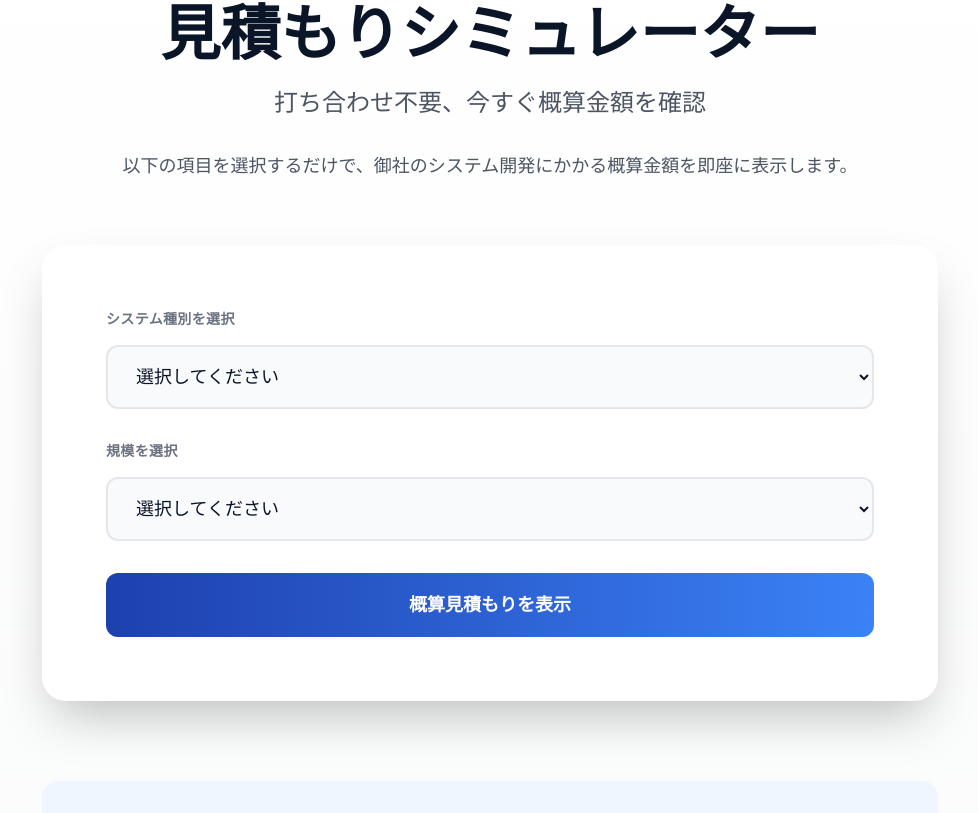
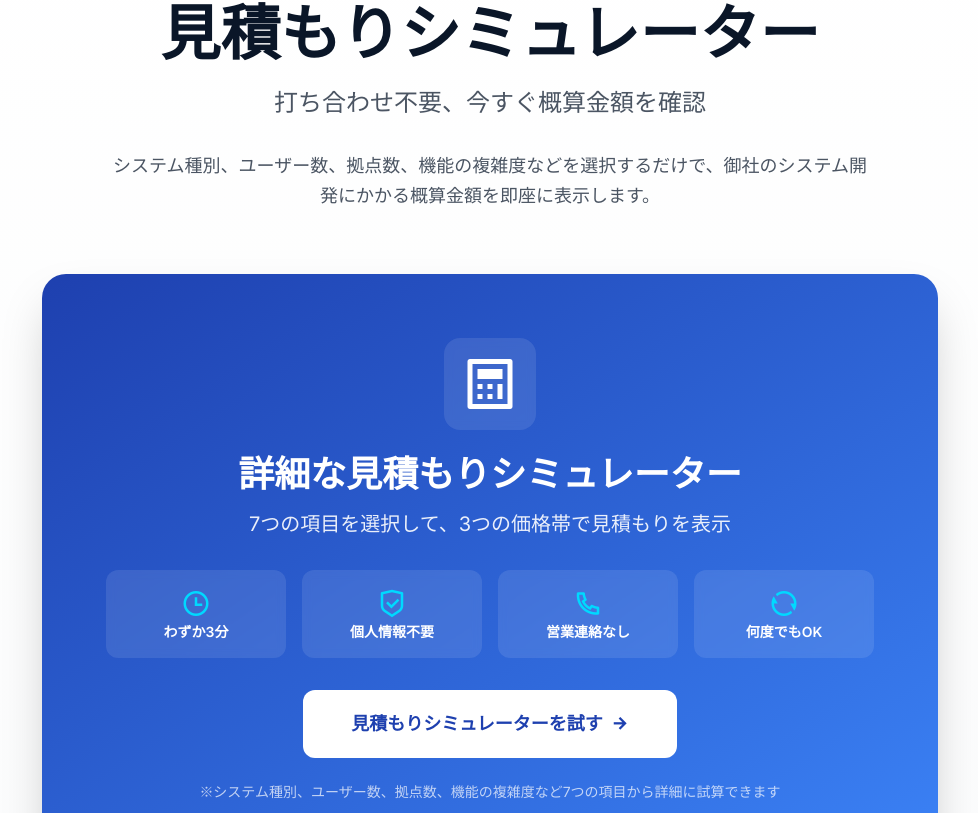
Before and after one commit to KEIDAI-TechTime/new-AI-site, a React (Vite) app: page / in a window 1280 px wide. Shown: the part 6503-7316 px from the top of the page, without its empty margins (150-1128 px from the left). Built offline with nearby package versions, Linux system fonts and the light colour scheme.

Commit message:
Replace home page simulator with link to detailed version
- Remove duplicate simple simulator from home page
- Add CTA card linking to /simulator page
- Users can access the full detailed simulator with 7 parameters
- Prevents user confusion with multiple simulator versions

```diff
--- a/src/pages/home/components/Simulator.tsx
+++ b/src/pages/home/components/Simulator.tsx
@@ -1,43 +1,6 @@
-import { useState } from 'react';
+import { Link } from 'react-router-dom';
 
 export default function Simulator() {
-  const [systemType, setSystemType] = useState('');
-  const [scale, setScale] = useState('');
-  const [estimate, setEstimate] = useState<number | null>(null);
-
-  const systemTypes = [
-    '文書管理システム',
-    '在庫管理システム',
-    '顧客・販売管理システム',
-    '購買・調達管理システム',
-    '経営ダッシュボード（BI）',
-    '生産管理システム',
-    '倉庫・物流管理システム',
-    '人事・給与システム',
-    '原価・会計システム'
-  ];
-
-  const scales = [
-    { value: 'small', label: '小規模（基本機能のみ）', multiplier: 1 },
-    { value: 'medium', label: '標準規模（一般的な機能要件）', multiplier: 1.8 },
-    { value: 'large', label: '大規模（高度な機能・複雑な要件）', multiplier: 3 }
-  ];
-
-  const basePrice = 2800000; // 280万円
-
-  const calculateEstimate = () => {
-    if (!systemType || !scale) {
-      alert('システム種別と規模を選択してください');
-      return;
-    }
-
-    const scaleData = scales.find(s => s.value === scale);
-    if (scaleData) {
-      const price = Math.round(basePrice * scaleData.multiplier / 10000) * 10000;
-      setEstimate(price);
-    }
-  };
-
   return (
     <section id="simulator" className="py-32 bg-gradient-to-b from-white to-gray-50">
       <div className="max-w-7xl mx-auto px-6">
@@ -50,72 +13,55 @@ export default function Simulator() {
             打ち合わせ不要、今すぐ概算金額を確認
           </p>
           <p className="text-lg text-gray-600 max-w-3xl mx-auto leading-relaxed">
-            以下の項目を選択するだけで、御社のシステム開発にかかる概算金額を即座に表示します。
+            システム種別、ユーザー数、拠点数、機能の複雑度などを選択するだけで、御社のシステム開発にかかる概算金額を即座に表示します。
           </p>
         </div>
 
-        {/* Simulator Card */}
-        <div className="max-w-4xl mx-auto bg-white rounded-3xl shadow-2xl p-10 lg:p-16 space-y-8">
-          {/* System Type Selection */}
-          <div className="space-y-4">
-            <label className="block text-sm font-bold text-gray-500 uppercase tracking-wide">
-              システム種別を選択
-            </label>
-            <select
-              value={systemType}
-              onChange={(e) => setSystemType(e.target.value)}
-              className="w-full h-16 px-6 text-lg text-[#0A1628] bg-gray-50 border-2 border-gray-200 rounded-xl focus:outline-none focus:border-[#3B82F6] transition-colors duration-300 cursor-pointer"
-            >
-              <option value="">選択してください</option>
-              {systemTypes.map((type, index) => (
-                <option key={index} value={type}>{type}</option>
-              ))}
-            </select>
+        {/* CTA Card */}
+        <div className="max-w-4xl mx-auto bg-gradient-to-br from-[#1E40AF] to-[#3B82F6] rounded-3xl shadow-2xl p-10 lg:p-16 text-center">
+          <div className="mb-8">
+            <div className="inline-block p-4 bg-white/10 backdrop-blur-sm rounded-2xl mb-6">
+              <i className="ri-calculator-line text-6xl text-white"></i>
+            </div>
+            <h3 className="text-3xl lg:text-4xl font-extrabold text-white mb-4">
+              詳細な見積もりシミュレーター
+            </h3>
+            <p className="text-xl text-white/90 mb-6">
+              7つの項目を選択して、3つの価格帯で見積もりを表示
+            </p>
           </div>
 
-          {/* Scale Selection */}
-          <div className="space-y-4">
-            <label className="block text-sm font-bold text-gray-500 uppercase tracking-wide">
-              規模を選択
-            </label>
-            <select
-              value={scale}
-              onChange={(e) => setScale(e.target.value)}
-              className="w-full h-16 px-6 text-lg text-[#0A1628] bg-gray-50 border-2 border-gray-200 rounded-xl focus:outline-none focus:border-[#3B82F6] transition-colors duration-300 cursor-pointer"
-            >
-              <option value="">選択してください</option>
-              {scales.map((s, index) => (
-                <option key={index} value={s.value}>{s.label}</option>
-              ))}
-            </select>
+          {/* Features Grid */}
+          <div className="grid grid-cols-2 md:grid-cols-4 gap-4 mb-8">
+            <div className="bg-white/10 backdrop-blur-sm rounded-xl p-4">
+              <i className="ri-time-line text-3xl text-[#00D9FF] mb-2"></i>
+              <p className="text-sm text-white font-semibold">わずか3分</p>
+            </div>
+            <div className="bg-white/10 backdrop-blur-sm rounded-xl p-4">
+              <i className="ri-shield-check-line text-3xl text-[#00D9FF] mb-2"></i>
+              <p className="text-sm text-white font-semibold">個人情報不要</p>
+            </div>
+            <div className="bg-white/10 backdrop-blur-sm rounded-xl p-4">
+              <i className="ri-phone-line text-3xl text-[#00D9FF] mb-2"></i>
+              <p className="text-sm text-white font-semibold">営業連絡なし</p>
+            </div>
+            <div className="bg-white/10 backdrop-blur-sm rounded-xl p-4">
+              <i className="ri-refresh-line text-3xl text-[#00D9FF] mb-2"></i>
+              <p className="text-sm text-white font-semibold">何度でもOK</p>
+            </div>
           </div>
 
-          {/* Calculate Button */}
-          <button
-            onClick={calculateEstimate}
-            className="w-full h-16 bg-gradient-to-r from-[#1E40AF] to-[#3B82F6] text-white text-lg font-bold rounded-xl hover:shadow-2xl hover:shadow-[#3B82F6]/30 transition-all duration-300 hover:-translate-y-1 whitespace-nowrap cursor-pointer"
+          <Link
+            to="/simulator"
+            className="inline-block w-full md:w-auto px-12 py-5 bg-white text-[#1E40AF] text-lg font-bold rounded-xl hover:shadow-2xl hover:bg-gray-100 transition-all duration-300 hover:-translate-y-1 whitespace-nowrap cursor-pointer"
           >
-            概算見積もりを表示
-          </button>
+            見積もりシミュレーターを試す
+            <i className="ri-arrow-right-line ml-2"></i>
+          </Link>
 
-          {/* Result Display */}
-          {estimate !== null && (
-            <div className="mt-8 bg-gradient-to-br from-[#1E40AF] to-[#3B82F6] rounded-2xl p-10 text-center space-y-4 animate-fadeIn">
-              <p className="text-white text-xl font-semibold">概算見積もり金額</p>
-              <p className="text-white text-6xl font-extrabold">
-                ¥{estimate.toLocaleString()}
-                <span className="text-2xl ml-2">〜</span>
-              </p>
-              <p className="text-white/90 text-base">
-                ※表示される金額は概算です。詳細な見積もりは要件ヒアリング後にご提示いたします。
-              </p>
-              <div className="pt-4">
-                <button className="bg-white text-[#1E40AF] px-8 py-3 rounded-full font-bold hover:bg-gray-100 transition-all duration-300 whitespace-nowrap cursor-pointer">
-                  詳しい相談をする
-                </button>
-              </div>
-            </div>
-          )}
+          <p className="text-white/70 text-sm mt-6">
+            ※システム種別、ユーザー数、拠点数、機能の複雑度など7つの項目から詳細に試算できます
+          </p>
         </div>
 
         {/* Development Timeline */}
@@ -149,22 +95,6 @@ export default function Simulator() {
           </p>
         </div>
       </div>
-
-      <style>{`
-        @keyframes fadeIn {
-          from {
-            opacity: 0;
-            transform: translateY(20px);
-          }
-          to {
-            opacity: 1;
-            transform: translateY(0);
-          }
-        }
-        .animate-fadeIn {
-          animation: fadeIn 0.5s ease-out;
-        }
-      `}</style>
     </section>
   );
 }
```
